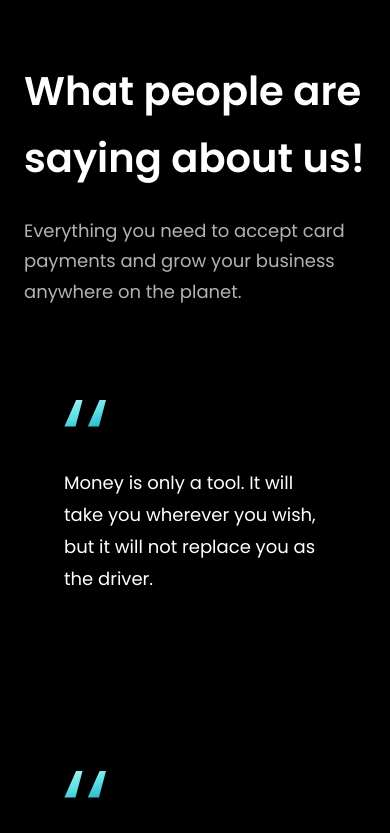
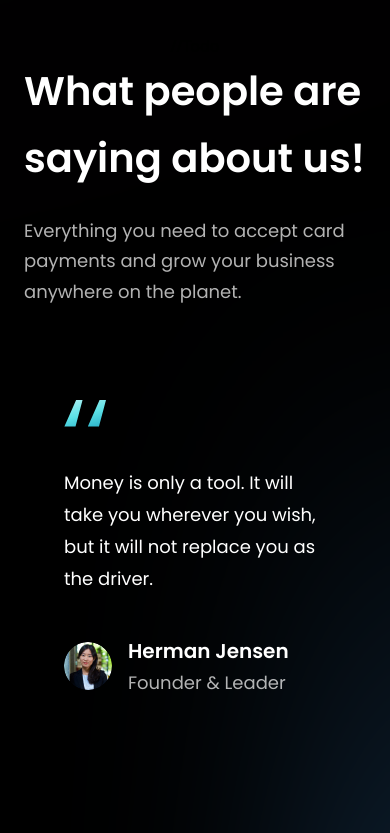
Before and after one commit to ArmanTalebi/cnbc_bank, a React (Vite) app: page / in a window 390 px wide. Shown: the part 4417-5250 px from the top of the page. Built offline with nearby package versions, Linux system fonts and the light colour scheme.

Commit message:
feedback cards added and set in all media queries

```diff
--- a/src/Components/FeedBack.jsx
+++ b/src/Components/FeedBack.jsx
@@ -11,6 +11,21 @@
     <p className="font-poppins font-normal text-[18px] leading-[32px] text-white my-10">
       {content}
     </p>
+    <div className="flex flex-row">
+      <img
+        src={img}
+        alt={name}
+        className="w-[48px] h-[48px] rounded-full mt-[7px]"
+      />
+      <div className="flex flex-col ml-4">
+        <h4 className="font-poppins font-semibold text-[20px] leading-[32px] text-white">
+          {name}
+        </h4>
+        <p className="font-poppins font-normal text-[18px] leading-[32px] text-dimWhite">
+          {title}
+        </p>
+      </div>
+    </div>
   </div>
 );
 
--- a/src/Components/Testimonials.jsx
+++ b/src/Components/Testimonials.jsx
@@ -8,7 +8,7 @@
     className={`${styles.paddingY} ${styles.flexCenter} flex-col relative`}
   >
     //Todo
-    <div />
+    <div className="absolute z-[0] w-[60%] h-[60%] -right-[50%] rounded-full blue__gradient" />
     <div className="w-full flex justify-between items-center md:flex-row flex-col sm:mb-16 mb-6 relative z-[1]">
       <h1 className={styles.heading2}>
         What people are <br className="sm:block hidden" /> saying about us!
```
